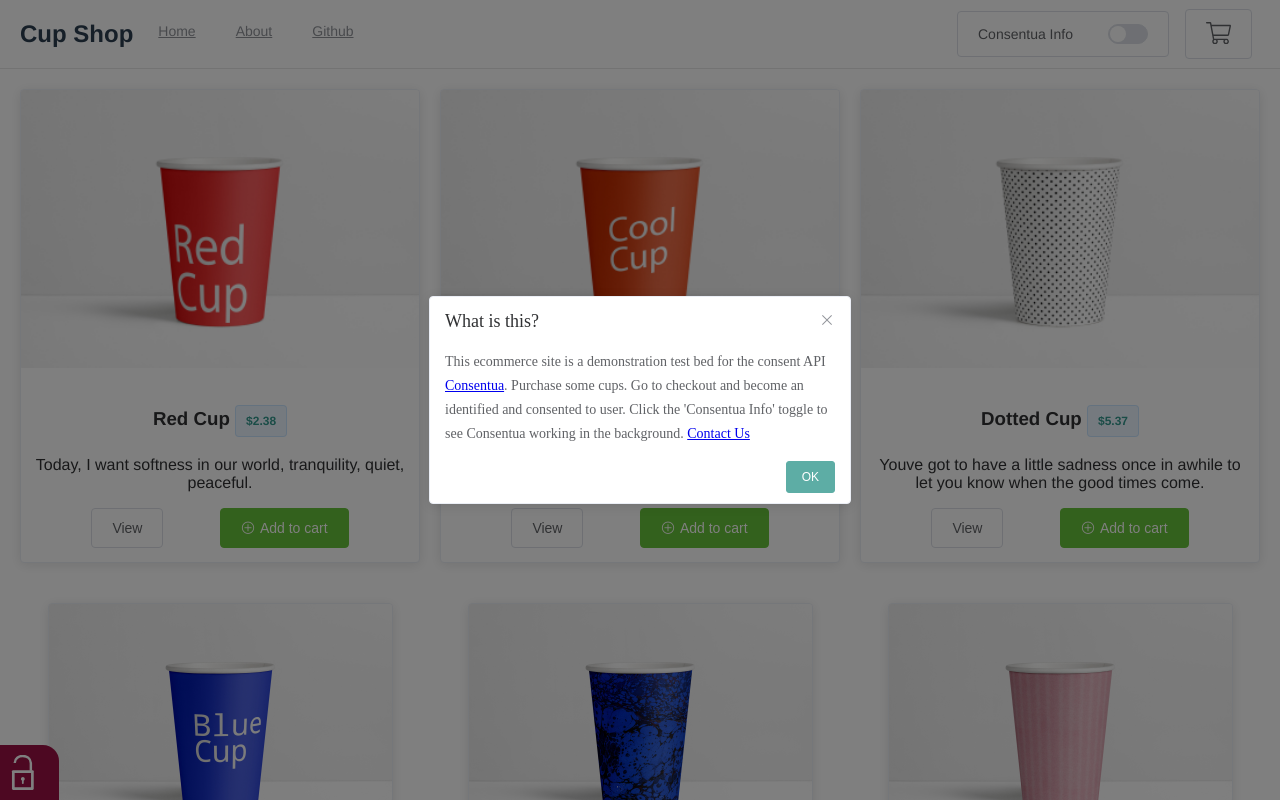
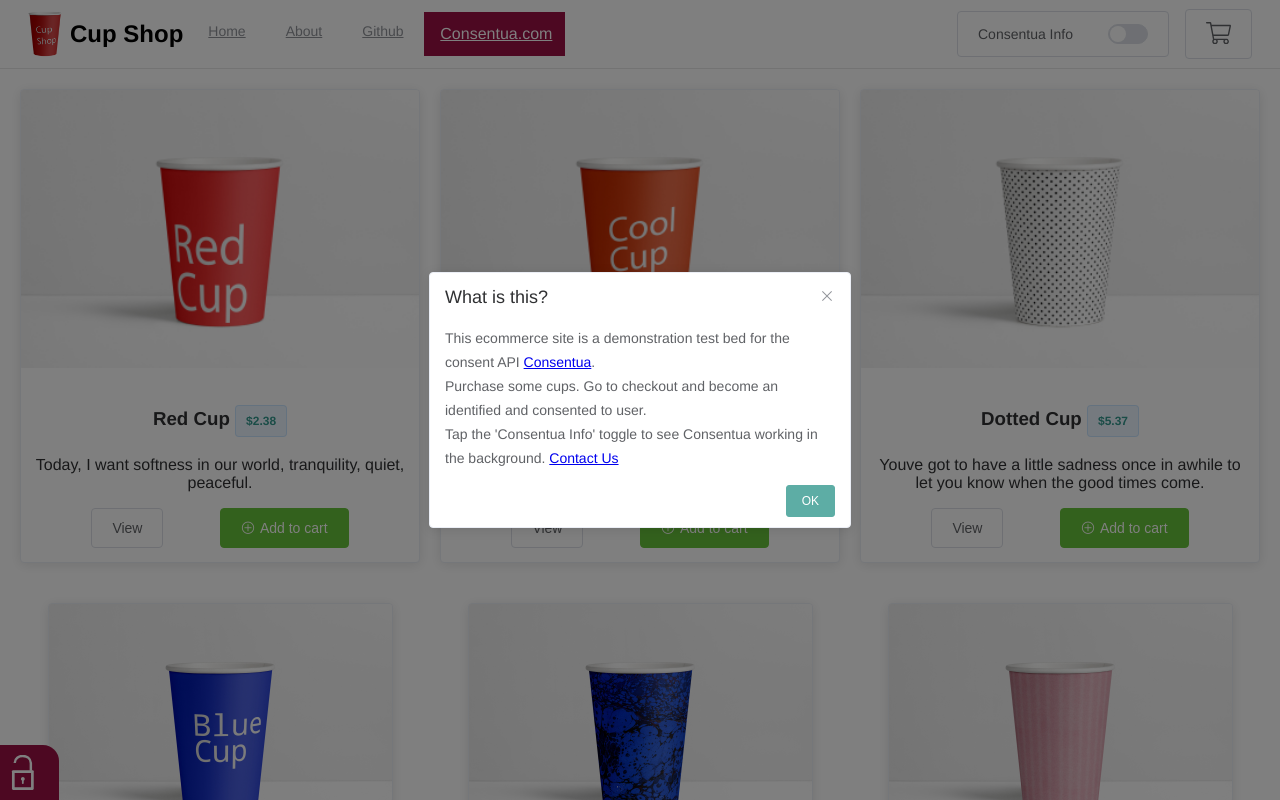
Before and after one commit to mrsideshowjack/cup-shop, a Vue app: page / in a window 1280 px wide. Shown: the top 800 px of the page. Built offline with nearby package versions, Linux system fonts and the light colour scheme.

Commit message:
bug fixes and cta

```diff
--- a/src/App.vue
+++ b/src/App.vue
@@ -3,7 +3,10 @@
     <el-container>
       <el-header height="auto">
         <div>
-        <h1>Cup Shop</h1>
+          <router-link to="/" id="logo">
+            <img id="main-logo" src="@/assets/cup-shop-logo-192x192.png">
+            <h1>Cup Shop</h1>
+          </router-link>
         <el-menu :default-active="activeIndex" class="el-menu-demo" mode="horizontal" @select="handleSelect">
           <el-menu-item index="1">
             <router-link to="/">Home</router-link>
@@ -15,6 +18,7 @@
             <a href="https://github.com/mrsideshowjack/cup-shop">Github</a>
           </el-menu-item>
         </el-menu>
+        <a id="ctaLink" href="https://consentua.com" alt="find out more about Consentua"><i class="el-icon-back"></i>Consentua.com</a>
         </div>
         <div>
           <ConsentuaInfo />
@@ -45,7 +49,7 @@ export default {
     ConsentStatus
   },
   mounted() {
-    this.$alert('This ecommerce site is a demonstration test bed for the consent API <a href="https://consnetua.com">Consentua</a>. Purchase some cups. Go to checkout and become an identified and consented to user. Click the \'Consentua Info\' toggle to see Consentua working in the background. <a href="https://consentua.com/contact">Contact Us</a>', 'What is this?',{
+    this.$alert('This ecommerce site is a demonstration test bed for the consent API <a href="https://consnetua.com">Consentua</a>. <br> Purchase some cups. Go to checkout and become an identified and consented to user. <br> Tap the \'Consentua Info\' toggle to see Consentua working in the background. <a href="https://consentua.com/contact">Contact Us</a>', 'What is this?',{
           confirmButtonText: 'OK',
           dangerouslyUseHTMLString: true
         });
@@ -65,7 +69,24 @@ export default {
     text-align: center;
     color: #2c3e50;
   }
-
+  @keyframes slide {
+        0% {
+            opacity:0;
+            right: 38px;
+        }
+        100% {
+            right: 0;
+            opacity:1;
+        }
+  }
+  @keyframes slidecontain {
+        0% {
+            margin-left: -17px;
+        }
+        100% {
+            margin-left: 0px;
+        }
+  }
   .el-header{
     display: flex;
     justify-content: space-between;
@@ -79,8 +100,38 @@ export default {
     align-items: center;
     flex-wrap: wrap;
   }
+  .el-header #logo{
+    display: contents;
+    color: black;
+    text-decoration: none;
+  }
+  .el-header #logo #main-logo{
+    max-height: 50px;
+  }
   .el-header .el-menu{
     margin-left: 5px;
+  }
+  .el-header #ctaLink{
+    background: #9A1144;
+    display: flex;
+    color: #fff;
+    padding: 0.8rem;
+    /* border-radius: 0.3rem; */
+    margin-left: -17px;
+    overflow: hidden;
+  }
+  .el-header #ctaLink .el-icon-back{
+    margin-right: 5px;
+    position: relative;
+    right: 38px;
+    text-decoration: none;
+    display: block;
+  }
+  .el-header #ctaLink:hover{
+     animation: slidecontain 0.5s ease 0s forwards;
+  }
+  .el-header #ctaLink:hover .el-icon-back{
+     animation: slide 0.5s ease 0s forwards;
   }
   .el-menu.el-menu--horizontal {
     border:none;
@@ -100,4 +151,7 @@ export default {
     color: #303133;
     border-bottom: 2px solid #35998F;
   }
+  .el-message-box{
+    font-family: 'Avenir', Helvetica, Arial, sans-serif;
+  }
 </style>
--- a/src/components/ConsentuaInfo.vue
+++ b/src/components/ConsentuaInfo.vue
@@ -73,6 +73,7 @@ export default {
     top: 0;right: 0;bottom: 0;left: 0;
     pointer-events: none;
     user-select: none;
+    z-index: 999999;
   }
 
   .wrapper {
--- a/src/views/Item.vue
+++ b/src/views/Item.vue
@@ -29,28 +29,23 @@
 </template>
 
 <script>
-import axios from 'axios'
 export default {
   name: 'item',
   data () {
     return {
-      item: null,
       quantity: 1
     }
   },
   computed: {
+    item(){
+      return this.$store.getters.dbSingle(this.itemId)
+    },
     itemId() {
       return this.$route.params.itemId
     },
     randRating(){
       return (Math.random() * (5.00 - 1.00 + 1.00) + 1.00).toFixed(1)
     }
-  },
-  mounted () {
-    let url = process.env.VUE_APP_API_URL + '/single/' + this.itemId
-    axios
-      .get(url)
-      .then(response => (this.item = response.data[0]))
   },
     methods:{
     cartAdd (selectedItemId) {
```
Also changed, not shown: src/assets/cup-shop-logo-192x192.png (added), src/assets/cup-shop-logo-512x512.png (added).
